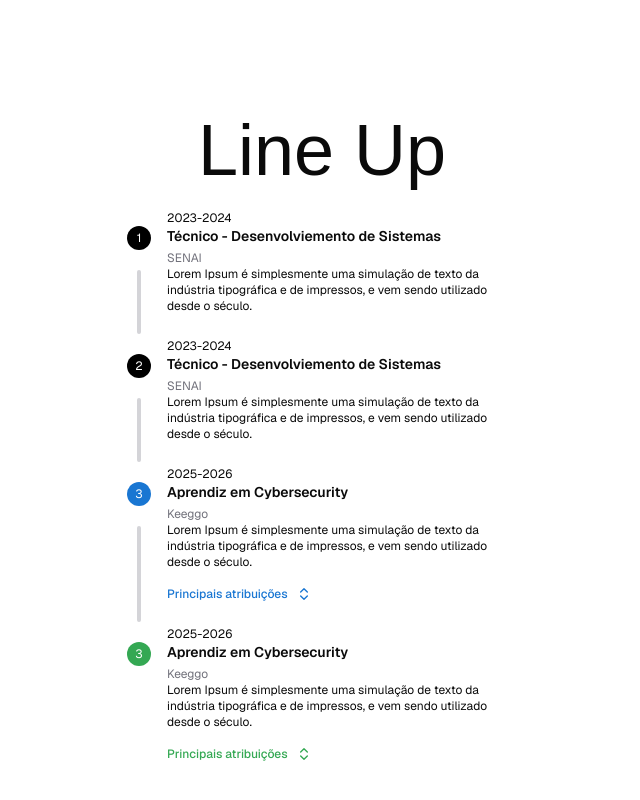
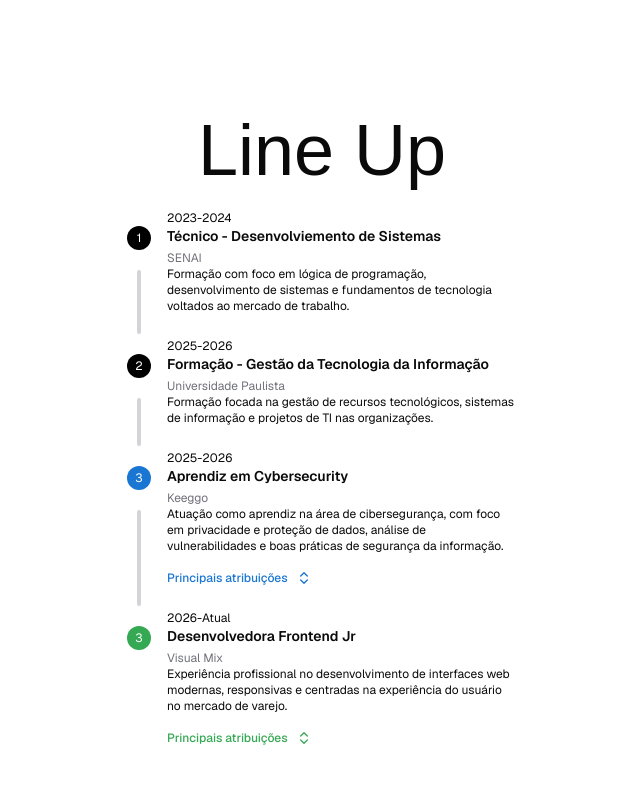
Before and after one commit to Paivaas/portifolio-julia, a Next.js app: page / in a window 1280 px wide. Shown: the part 1038-1838 px from the top of the page, without its empty margins (318-958 px from the left). Built offline with nearby package versions, Linux system fonts and the light colour scheme; a web font is replaced by a local one.

Commit message:
feat: locales

```diff
--- a/src/components/section/LineUp/Experience/2.jsx
+++ b/src/components/section/LineUp/Experience/2.jsx
@@ -6,14 +6,14 @@ export default function Experience1() {
   return (
     <div className="grid gap-x-4 grid-cols-[24px_350px] text-xs">
         <div></div>
-        <p>{t("line-up.1.data")}</p>
+        <p>{t("line-up.2.data")}</p>
 
         <p className="bg-black text-white w-6 h-6 rounded-full flex justify-center items-center">
           2
         </p>
 
         <h1 className="font-semibold text-sm">
-          {t("line-up.1.title")}
+          {t("line-up.2.title")}
         </h1>
 
         <div className="flex justify-center items-center">
@@ -22,9 +22,9 @@ export default function Experience1() {
 
         <div>
           <span className="text-zinc-500">
-            {t("line-up.1.location")}
+            {t("line-up.2.location")}
           </span>
-          <p>{t("line-up.1.description")}</p>
+          <p>{t("line-up.2.description")}</p>
         </div>
       </div>
   );
--- a/src/components/section/LineUp/Experience/3.jsx
+++ b/src/components/section/LineUp/Experience/3.jsx
@@ -31,7 +31,7 @@ export default function ExperienceTimeline() {
             className="mt-4"
           >
             <CollapsibleTrigger className="flex items-center gap-2 text-[#1976D2] font-medium">
-              Principais atribuições
+               {t("line-up.commun.assignments")}
               <ChevronsUpDown size={16} />
             </CollapsibleTrigger>
 
--- a/src/components/section/LineUp/Experience/4.jsx
+++ b/src/components/section/LineUp/Experience/4.jsx
@@ -17,13 +17,13 @@ export default function ExperienceTimeline() {
 
       <div className="grid gap-x-4 grid-cols-[24px_350px] text-xs">
         <div></div>
-        <p>{t("line-up.3.data")}</p>
+        <p>{t("line-up.4.data")}</p>
         <p className="bg-[#34A853] text-white w-6 h-6 rounded-full flex justify-center items-center"> 3</p>
-        <h1 className="font-semibold text-sm"> {t("line-up.3.title")} </h1>
+        <h1 className="font-semibold text-sm"> {t("line-up.4.title")} </h1>
         <div className="flex justify-center items-center"> <span ></span> </div>
         <div>
-          <span className="text-zinc-500"> {t("line-up.3.location")}  </span>
-          <p>{t("line-up.3.description")}</p>
+          <span className="text-zinc-500"> {t("line-up.4.location")}  </span>
+          <p>{t("line-up.4.description")}</p>
 
           <Collapsible
             open={isOpen}
@@ -31,7 +31,7 @@ export default function ExperienceTimeline() {
             className="mt-4"
           >
             <CollapsibleTrigger className="flex items-center gap-2 text-[#34A853] font-medium">
-              Principais atribuições
+              {t("line-up.commun.assignments")}
               <ChevronsUpDown size={16} />
             </CollapsibleTrigger>
 
--- a/src/i18n/locales/en-us.json
+++ b/src/i18n/locales/en-us.json
@@ -11,28 +11,37 @@
     "3": "2029 - Marketing"
   },
   "about-me": {
-    "title": "ABOUT ME:",
-    "description": "Systems Development Technician with an interest in front-end development, currently studying Information Technology Management.",
-    "content": "I have a creative profile with a strong interest in communication and technology, combining technical skills with clear information delivery. I have experience in cybersecurity, focusing on information security best practices, digital security awareness, and risk prevention in technological environments. I believe in the integration of technology and communication to develop efficient, secure, and user-centered solutions."
+    "title": "About Me:",
+    "description": "Systems Development Technician with an interest in front-end development, currently pursuing a degree in Information Technology Management.",
+    "content": "I have a creative profile with a strong interest in communication and technology, combining technical skills with the ability to convey information clearly. I have experience in cybersecurity, focusing on information protection best practices, digital security awareness, and risk prevention in technological environments. I believe in the importance of integrating technology and communication to develop efficient, secure, and user-centered solutions."
   },
   "line-up": {
+    "commun": {
+      "assignments": "Main Responsibilities"
+    },
     "1": {
       "data": "2023-2024",
-      "title": "Systems Development Technician",
+      "title": "Technical Degree - Systems Development",
       "location": "SENAI",
-      "description": "Lorem Ipsum is simply..."
+      "description": "Training focused on programming logic, systems development, and technology fundamentals aimed at the job market."
     },
     "2": {
-      "data": "2023-2024",
-      "title": "Systems Development Technician",
-      "location": "SENAI",
-      "description": "Lorem Ipsum is simply..."
+      "data": "2025-2026",
+      "title": "Degree - Information Technology Management",
+      "location": "Paulista University",
+      "description": "Program focused on managing technological resources, information systems, and IT projects within organizations."
     },
     "3": {
-      "data": "2023-2024",
-      "title": "Systems Development Technician",
-      "location": "SENAI",
-      "description": "Lorem Ipsum is simply..."
+      "data": "2025-2026",
+      "title": "Cybersecurity Apprentice",
+      "location": "Keeggo",
+      "description": "Worked as a cybersecurity apprentice, focusing on data privacy and protection, vulnerability analysis, and information security best practices."
+    },
+    "4": {
+      "data": "2026-Present",
+      "title": "Junior Front-End Developer",
+      "location": "Visual Mix",
+      "description": "Professional experience developing modern, responsive, and user-centered web interfaces for the retail market."
     }
   }
 }
--- a/src/i18n/locales/pt-br.json
+++ b/src/i18n/locales/pt-br.json
@@ -16,29 +16,32 @@
     "content": "Possuo perfil criativo, com interesse na área da comunicação e tecnologia, aliando habilidades técnicas à clareza na transmissão de informações. Tenho experiência em cibersegurança, com foco em boas práticas de proteção da informação, conscientização sobre segurança digital e apoio na prevenção de riscos em ambientes tecnológicos. Acredito na importância do entrelace entre tecnologia e comunicação para o desenvolvimento de soluções eficientes, seguras e centradas no usuário."
   },
   "line-up": {
+    "commun": {
+      "assignments": "Principais atribuições"
+    },
     "1": {
       "data": "2023-2024",
       "title": "Técnico - Desenvolviemento de Sistemas",
       "location": "SENAI",
-      "description": "Lorem Ipsum é simplesmente uma simulação de texto da indústria tipográfica e de impressos, e vem sendo utilizado desde o século."
+      "description": "Formação com foco em lógica de programação, desenvolvimento de sistemas e fundamentos de tecnologia voltados ao mercado de trabalho."
     },
     "2": {
       "data": "2025-2026",
       "title": "Formação - Gestão da Tecnologia da Informação",
       "location": "Universidade Paulista",
-      "description": "Lorem Ipsum é simplesmente uma simulação de texto da indústria tipográfica e de impressos, e vem sendo utilizado desde o século."
+      "description": "Formação focada na gestão de recursos tecnológicos, sistemas de informação e projetos de TI nas organizações."
     },
     "3": {
       "data": "2025-2026",
       "title": "Aprendiz em Cybersecurity",
       "location": "Keeggo",
-      "description": "Lorem Ipsum é simplesmente uma simulação de texto da indústria tipográfica e de impressos, e vem sendo utilizado desde o século."
+      "description": "Atuação como aprendiz na área de cibersegurança, com foco em privacidade e proteção de dados, análise de vulnerabilidades e boas práticas de segurança da informação."
     },
     "4": {
-      "data": "2024-Atual",
+      "data": "2026-Atual",
       "title": "Desenvolvedora Frontend Jr",
       "location": "Visual Mix",
-      "description": "Lorem Ipsum is simply..."
+      "description": "Experiência profissional no desenvolvimento de interfaces web modernas, responsivas e centradas na experiência do usuário no mercado de varejo."
     }
   }
 }
```
